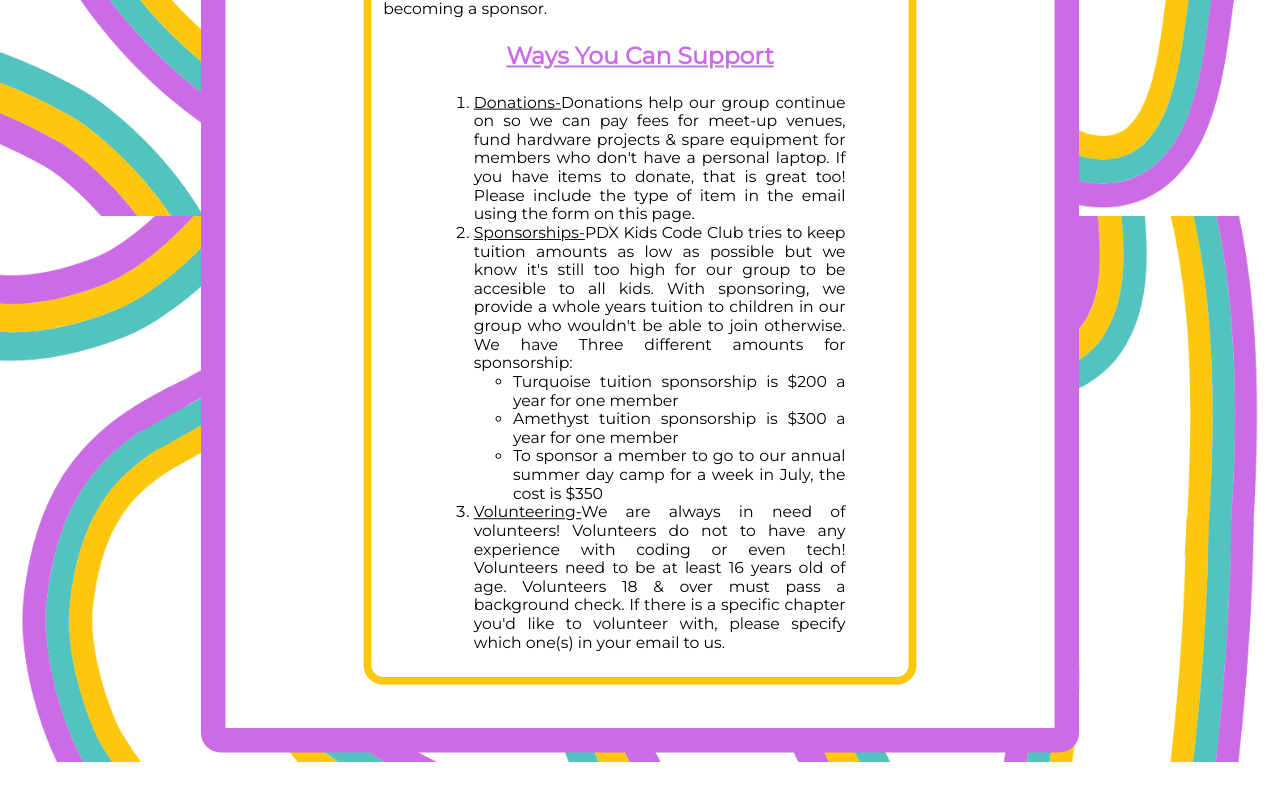
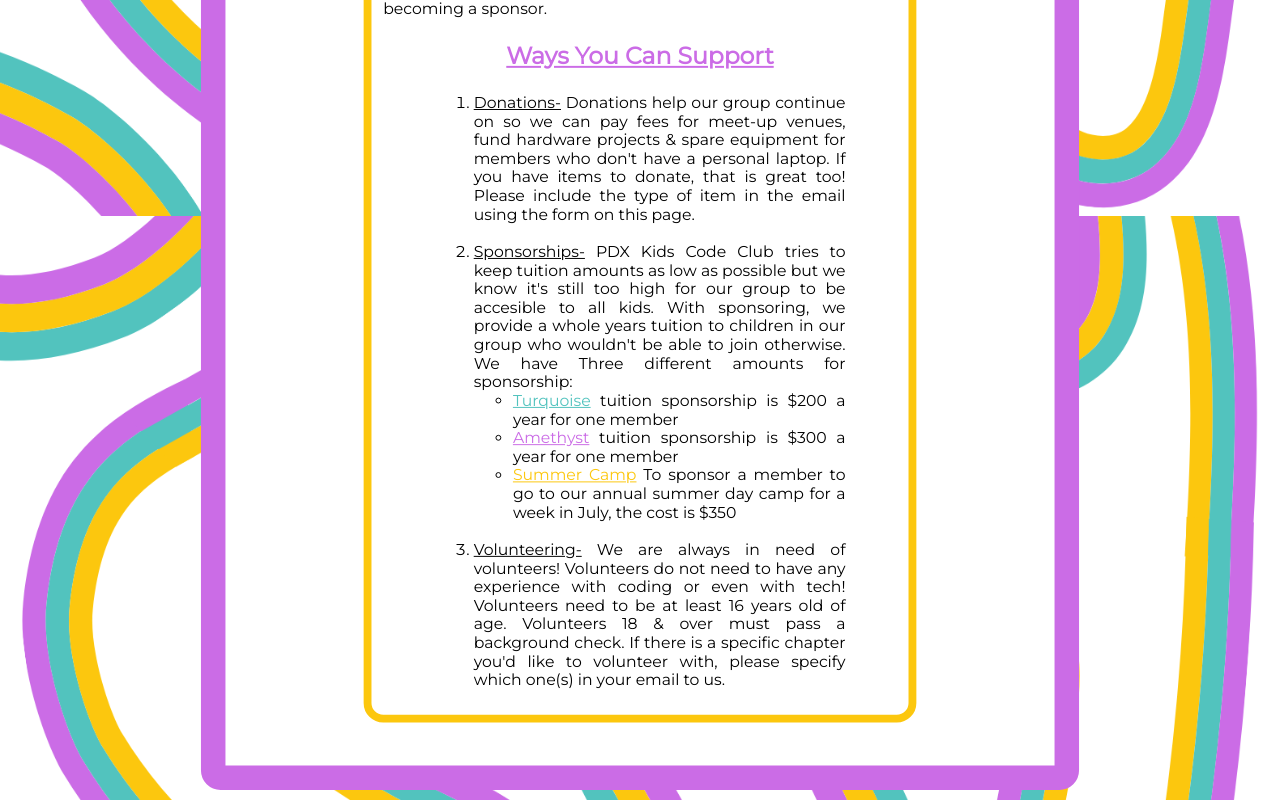
Before and after one commit to mle4d/js3024, a plain HTML site: page support.html in a window 1280 px wide. Shown: the part 584-1384 px from the top of the page. Before the commit the page ends 1346 px from the top, so only its background shows below. Drawn offline with Linux system fonts and the light colour scheme; a web font is replaced by a local one.

Commit message:
ways to help edit

```diff
--- a/support.html
+++ b/support.html
@@ -25,21 +25,22 @@
     Please use the email form for any questions or to get started on volunteering, donating, or becoming a sponsor.
     <h3>Ways You Can Support</h3>
     <ol>
-      <li><u>Donations-</u>Donations help
+      <li><u>Donations-</u> Donations help
         our group continue on so we can pay fees for meet-up venues, fund hardware projects
         & spare equipment for members who don't have a personal laptop. If you have items to
         donate, that is great too! Please include the type of item in the email using the form on this page.
-      </li>
-      <li><u>Sponsorships-</u>PDX Kids Code Club tries to keep tuition amounts as low as possible but we know
+      </li><br>
+      <li><u>Sponsorships-</u> PDX Kids Code Club tries to keep tuition amounts as low as possible but we know
       it's still too high for our group to be accesible to all kids. With sponsoring, we provide a whole years tuition
       to children in our group who wouldn't be able to join otherwise. We have Three different amounts for sponsorship:
-      <ul><li>Turquoise tuition sponsorship is $200 a year for one member</li>
-      <li>Amethyst tuition sponsorship is $300 a year for one member</li>
-    <li>To sponsor a member to go to our annual summer day camp for a week in July, the cost is $350</li></ul></li>
-      <li><u>Volunteering-</u>We are always in need of volunteers! Volunteers do not to have any
-        experience with coding or even tech! Volunteers need to be at least 16 years old of age.
+      <ul><li><u style="color:#52c3be;">Turquoise</u> tuition sponsorship is $200 a year for one member</li>
+      <li><u style="color: #cb6ce6;">Amethyst</u> tuition sponsorship is $300 a year for one member</li>
+    <li><u style="color:#fcc70e;">Summer Camp</u> To sponsor a member to go to our annual summer day
+      camp for a week in July, the cost is $350</li></ul></li><br>
+      <li><u>Volunteering-</u> We are always in need of volunteers! Volunteers do not need to have any
+      experience with coding or even with tech! Volunteers need to be at least 16 years old of age.
       Volunteers 18 & over must pass a background check. If there is a specific chapter you'd like to volunteer with,
-    please specify which one(s) in your email to us.</li>
+      please specify which one(s) in your email to us.</li>
     </ol>
   </fieldset>
 </div>
```
